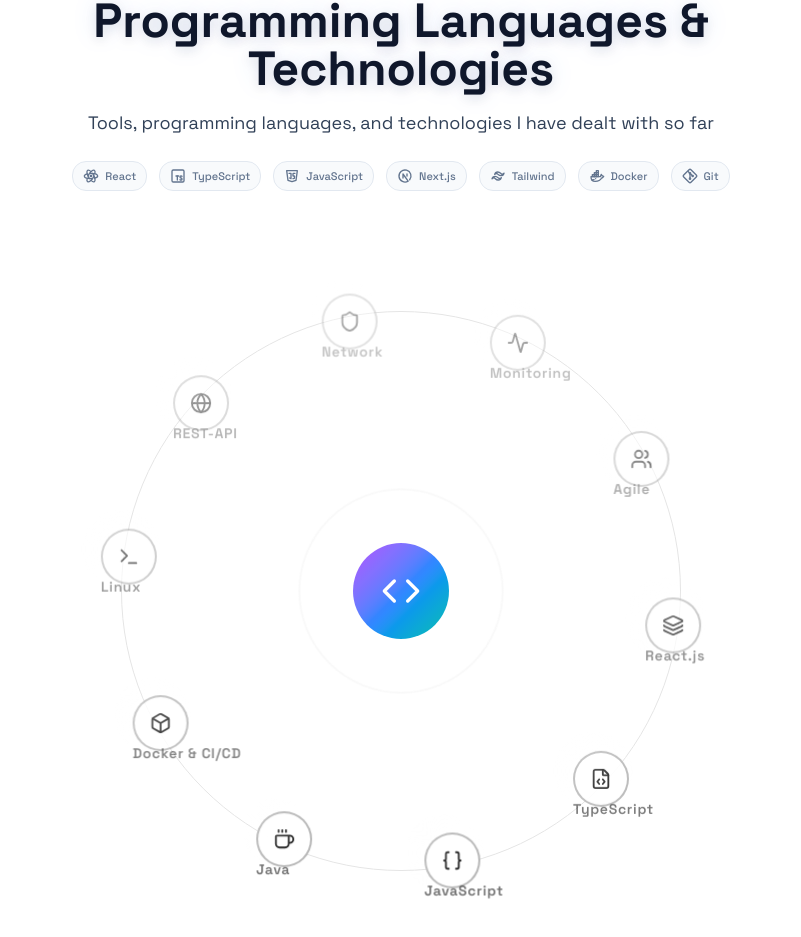
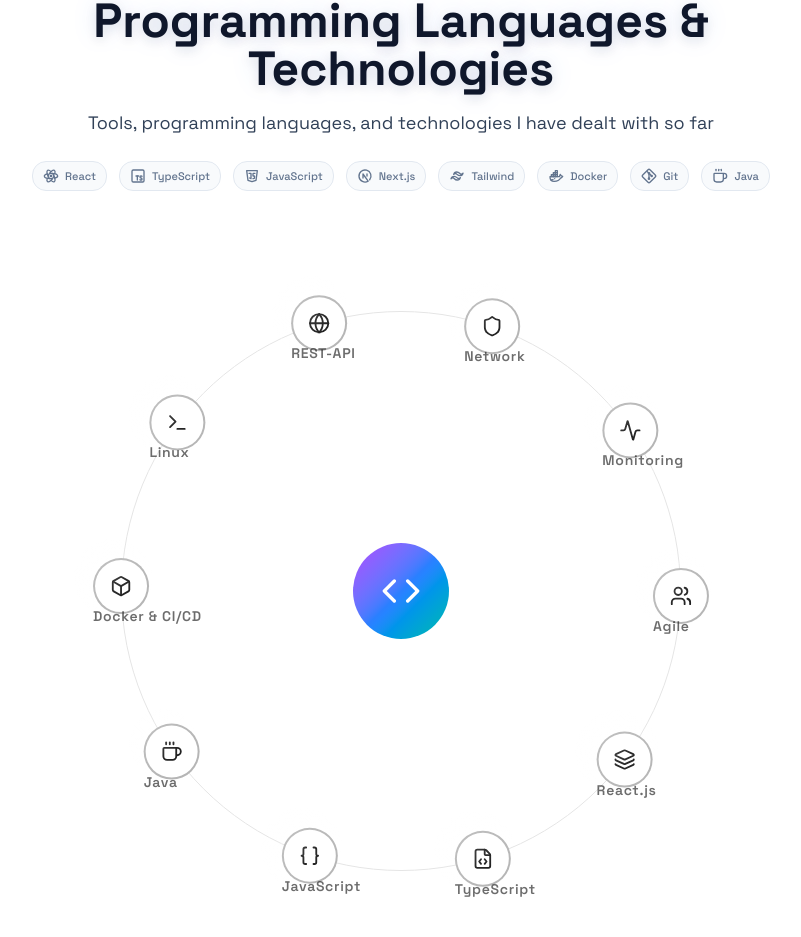
Before and after one commit to Samusn/portfolio_samuel_soun, a Next.js app: page /me in a window 1280 px wide. Shown: the part 938-1875 px from the top of the page, without its empty margins (239-1040 px from the left). Built offline with nearby package versions, Linux system fonts and the light colour scheme.

Commit message:
fix: orbital

```diff
--- a/src/app/globals.css
+++ b/src/app/globals.css
@@ -135,12 +135,4 @@
   body {
     @apply text-foreground font-sans;
   }
-  @media (pointer: fine) {
-    body {
-      cursor: none;
-    }
-    a, button, [role="button"] {
-      cursor: none;
-    }
-  }
 }
--- a/src/components/sections/about/skills-section.tsx
+++ b/src/components/sections/about/skills-section.tsx
@@ -178,6 +178,7 @@
             { icon: IconBrandTailwind, label: "Tailwind" },
             { icon: IconBrandDocker, label: "Docker" },
             { icon: IconBrandGit, label: "Git" },
+            { icon: Coffee, label: "Java" },
           ].map(({ icon: Icon, label }) => (
             <div
               key={label}
--- a/src/components/ui/radial-orbital-timeline.tsx
+++ b/src/components/ui/radial-orbital-timeline.tsx
@@ -1,6 +1,7 @@
 "use client";
 
 import { useState, useEffect, useRef } from "react";
+import { motion, AnimatePresence } from "framer-motion";
 
 import { ArrowRight, Link, Zap } from "lucide-react";
 
@@ -93,9 +94,18 @@
 
     check();
 
-    window.addEventListener("resize", check);
+    let resizeTimer: ReturnType<typeof setTimeout>;
+    const debouncedCheck = () => {
+      clearTimeout(resizeTimer);
+      resizeTimer = setTimeout(check, 150);
+    };
 
-    return () => window.removeEventListener("resize", check);
+    window.addEventListener("resize", debouncedCheck);
+
+    return () => {
+      window.removeEventListener("resize", debouncedCheck);
+      clearTimeout(resizeTimer);
+    };
 
   }, []);
 
@@ -195,7 +205,7 @@
     const step = (timestamp: number) => {
       if (lastTime !== null) {
         const delta = timestamp - lastTime;
-        setRotationAngle((prev) => Number(((prev + 0.3 * delta / 50) % 360).toFixed(3)));
+        setRotationAngle((prev) => (prev + Math.min(delta, 100) * 0.006) % 360);
       }
       lastTime = timestamp;
       rafId = requestAnimationFrame(step);
@@ -315,7 +325,7 @@
 
     <div
 
-      className="w-full h-[42vh] sm:h-screen flex flex-col items-center justify-center overflow-hidden"
+      className="w-full h-[42svh] sm:h-screen flex flex-col items-center justify-center overflow-hidden"
 
       ref={containerRef}
 
@@ -341,17 +351,7 @@
 
         >
 
-          <div className={`absolute ${isMobile ? "w-12 h-12" : "w-24 h-24"} rounded-full bg-gradient-to-br from-purple-500 via-blue-500 to-teal-500 animate-pulse flex items-center justify-center z-10`}>
-
-            <div className={`absolute ${isMobile ? "w-16 h-16" : "w-32 h-32"} rounded-full border border-border animate-ping opacity-70`}></div>
-
-            <div
-
-              className={`absolute ${isMobile ? "w-20 h-20" : "w-40 h-40"} rounded-full border border-border animate-ping opacity-50`}
-
-              style={{ animationDelay: "0.5s" }}
-
-            ></div>
+          <div className={`absolute ${isMobile ? "w-12 h-12" : "w-24 h-24"} rounded-full bg-gradient-to-br from-purple-500 via-blue-500 to-teal-500 flex items-center justify-center z-10`}>
 
             <svg xmlns="http://www.w3.org/2000/svg" width={isMobile ? 20 : 40} height={isMobile ? 20 : 40} viewBox="0 0 24 24" fill="none" stroke="white" strokeWidth="2" strokeLinecap="round" strokeLinejoin="round">
               <polyline points="16 18 22 12 16 6" />
@@ -380,13 +380,14 @@
 
 
 
+
             const nodeStyle = {
 
               transform: `translate(${position.x}px, ${position.y}px)`,
 
               zIndex: isExpanded ? 200 : position.zIndex,
 
-              opacity: isExpanded ? 1 : position.opacity,
+              opacity: 1,
 
             };
 
@@ -400,7 +401,7 @@
 
                 ref={(el) => { nodeRefs.current[item.id] = el; }}
 
-                className={`absolute cursor-pointer ${isMobile ? "" : "transition-all duration-700"}`}
+                className="absolute cursor-pointer"
 
                 style={nodeStyle}
 
@@ -512,9 +513,17 @@
 
 
 
+                <AnimatePresence>
                 {isExpanded && !isMobile && (
 
-                  <Card className="absolute top-12 left-1/2 -translate-x-1/2 w-80 bg-card/95 backdrop-blur-lg border-border shadow-xl overflow-visible">
+                  <motion.div
+                    initial={{ opacity: 0, y: 8, scale: 0.95 }}
+                    animate={{ opacity: 1, y: 0, scale: 1 }}
+                    exit={{ opacity: 0, y: 8, scale: 0.95 }}
+                    transition={{ duration: 0.2, ease: "easeOut" }}
+                    className="absolute top-12 left-1/2 -translate-x-1/2"
+                  >
+                  <Card className="w-80 bg-card/95 backdrop-blur-lg border-border shadow-xl overflow-visible">
 
                     <div className="absolute -top-3 left-1/2 -translate-x-1/2 w-px h-3 bg-border"></div>
 
@@ -597,8 +606,10 @@
                     </CardContent>
 
                   </Card>
+                  </motion.div>
 
                 )}
+                </AnimatePresence>
 
               </div>
 
@@ -610,6 +621,7 @@
 
       </div>
 
+      <AnimatePresence>
       {isMobile && activeNodeId !== null && (() => {
 
         const item = timelineData.find((i) => i.id === activeNodeId);
@@ -618,8 +630,12 @@
 
         return (
 
-          <div
-
+          <motion.div
+            key={activeNodeId}
+            initial={{ y: "100%", opacity: 0 }}
+            animate={{ y: 0, opacity: 1 }}
+            exit={{ y: "100%", opacity: 0 }}
+            transition={{ type: "spring", stiffness: 300, damping: 30 }}
             className="fixed bottom-0 left-0 right-0 z-[500] px-4 pb-6 pt-2"
 
             onClick={(e) => e.stopPropagation()}
@@ -724,11 +740,12 @@
 
             </Card>
 
-          </div>
+          </motion.div>
 
         );
 
       })()}
+      </AnimatePresence>
 
     </div>
 
```
